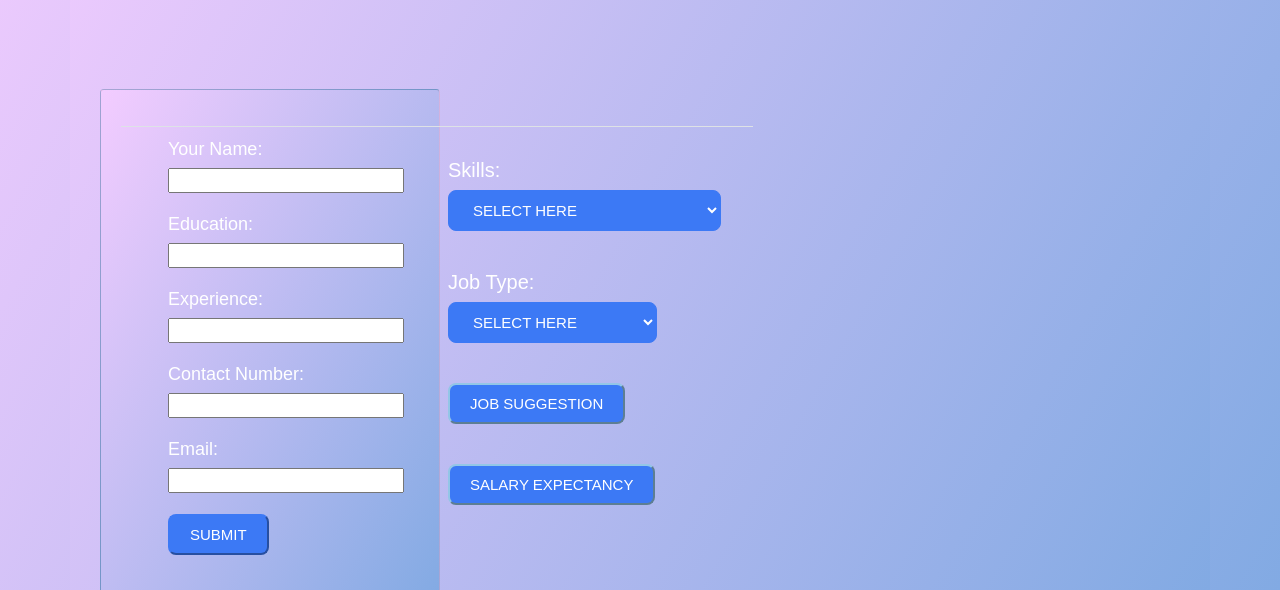
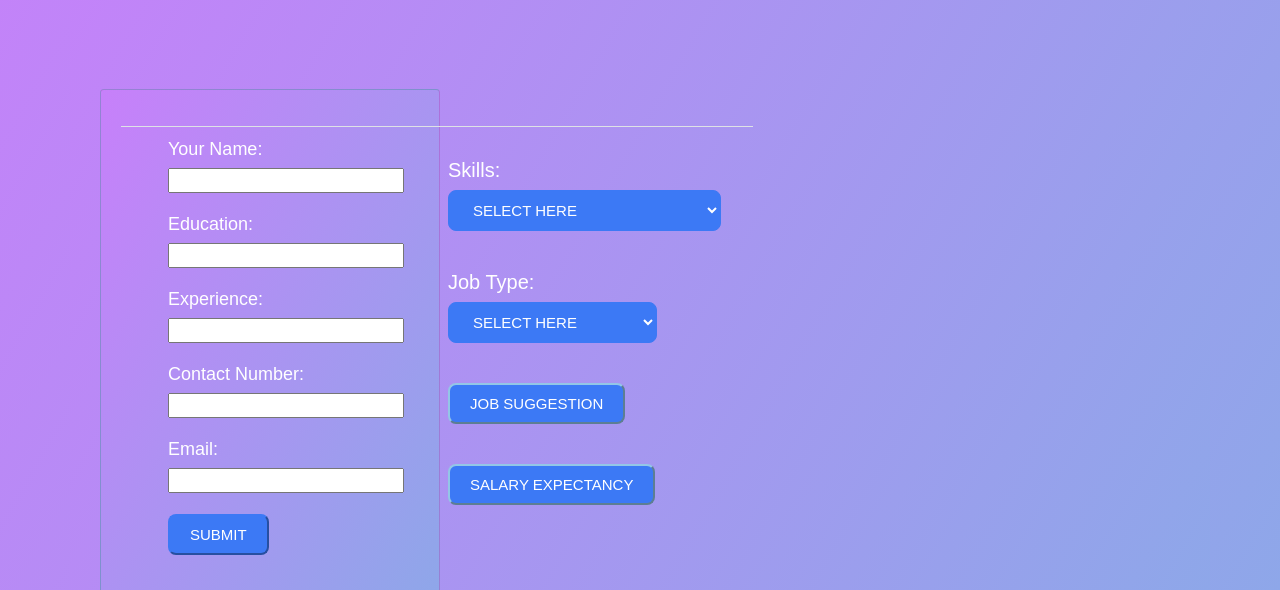
Before and after one commit to BlackDeath1107/ResumixPro, a plain HTML site: page profile.html in a window 1280 px wide. Shown: the part 230-820 px from the top of the page. Drawn offline with nearby package versions, Linux system fonts and the light colour scheme.

Commit message:
updated-profile-css

```diff
--- a/profile.css
+++ b/profile.css
@@ -5,8 +5,7 @@
 }
 body{
     margin-top: 20px;
-    background: linear-gradient(120deg,#F3CCFF,#82AAE3);
-}
+    background: linear-gradient(120deg,#C780FA,#8EA7E9);}
 .main{
     padding: 15px;
     font-family: sans-serif;
@@ -23,8 +22,8 @@ body{
     font-size: 16px;
 }
 .sidebar{
-    background: linear-gradient(120deg,#F3CCFF,#82AAE3);
-    color: white;
+    background: linear-gradient(120deg,#C780FA,#8EA7E9);
+        color: white;
     height: 100%;
 }
 .sidebar a{
@@ -43,8 +42,8 @@ body{
 .container{
     width: 100%;
     height: 100vh;
-    background: linear-gradient(120deg,#F3CCFF,#82AAE3);
-    height: 100vh;
+    background: linear-gradient(120deg,#C780FA,#8EA7E9);
+        height: 100vh;
     overflow: hidden;
 }
 .mt-3 a{
```
